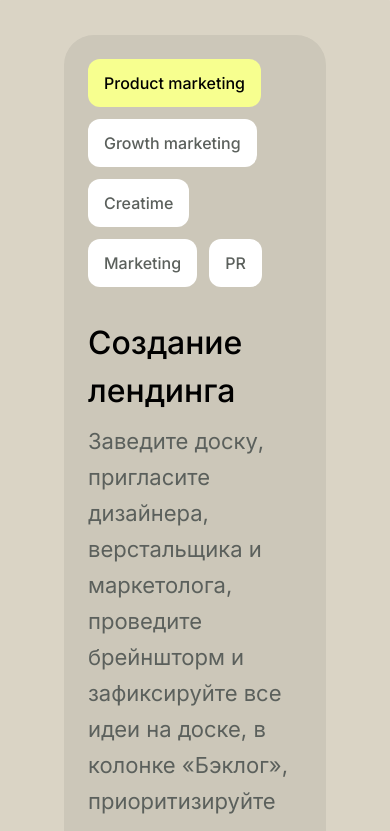
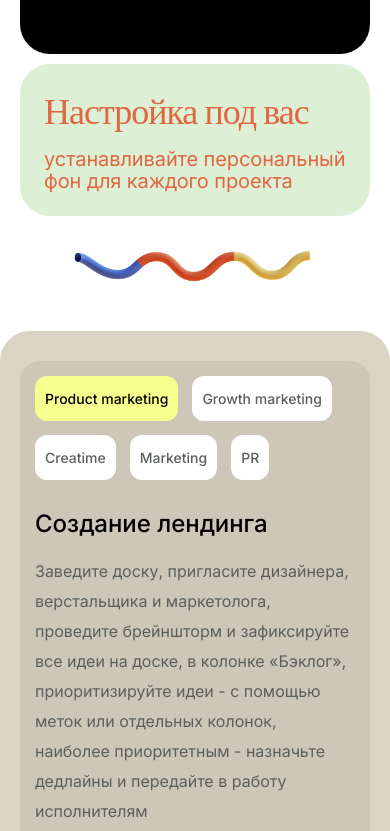
Before and after one commit to RuslanVoronov/mogu, a React (Create React App) app: page / in a window 390 px wide. Shown: the part 5088-5919 px from the top of the page. Built offline with nearby package versions, Linux system fonts and the light colour scheme.

Commit message:
adaptive cases

```diff
--- a/src/components/AboutUs/AboutUs.js
+++ b/src/components/AboutUs/AboutUs.js
@@ -35,7 +35,7 @@ function AboutUs() {
                     работа на одной доске</h2>
                 <p className='about-us__text'>приглашайте коллег, бизнес-партнеров и заказчиков</p>
             </div>
-            <div className='about-us__image-background_hands'>
+            <div className='about-us__card about-us__image-background_hands'>
                 <img className='about-us__image_hands' src={hands}></img>
             </div>
             <div className='about-us__card about-us__card_color_green'>
--- a/src/components/AboutUs/AboutUs.scss
+++ b/src/components/AboutUs/AboutUs.scss
@@ -104,8 +104,7 @@
 }
 
 .about-us__image_hands {
-    display: none;
-    margin: auto -160px auto -80px;
+    width: 100%;
 }
 
 .about-us__image_computer {
--- a/src/components/Cases/Cases.scss
+++ b/src/components/Cases/Cases.scss
@@ -39,9 +39,9 @@
     background-color: white;
     color: #5b605c;
     font-family: "Inter";
-    font-size: 16px;
+    font-size: clamp(14px, 3.5vw, 16px);
     font-weight: 500;
-    line-height: 48px;
+    line-height: clamp(41px, 45px, 48px);
     list-style: none;
 }
 
@@ -53,7 +53,7 @@
 .cases__title {
     margin: 20px 0 8px;
     font-family: "Inter";
-    font-size: 32px;
+    font-size: clamp(24px, 1.5vw, 32px);
     font-weight: 500;
     line-height: 48px;
 }
@@ -61,9 +61,9 @@
 .cases__text {
     margin: 0;
     font-family: "Inter";
-    font-size: 22px;
+    font-size: clamp(16px, 1.5vw, 22px);
     font-weight: 400;
-    line-height: 36px;
+    line-height: clamp(30px, 1.5vw, 36px);
     color: #5b605c;
 }
 
@@ -87,10 +87,32 @@
 @media (max-width: 1024px) {
     .cases__container {
         flex-direction: column;
+        border-radius: 20px;
     }
 
     .cases__image {
-        margin: auto;
-        width: 100%;
+        margin: 5px;
+        width: calc(100% - 10px);
+        border-radius: 20px;
     }
 }
+
+@media (max-width: 768px) {
+    .cases {
+        padding: 30px 20px 140px;
+    }
+
+    .cases__container div {
+        padding: 15px;
+    }
+
+    .cases__list-item {
+        padding: 0 10px;
+        margin: 0;
+    }
+
+    .cases__list-items {
+        gap: 14px;
+    }
+
+}
```
